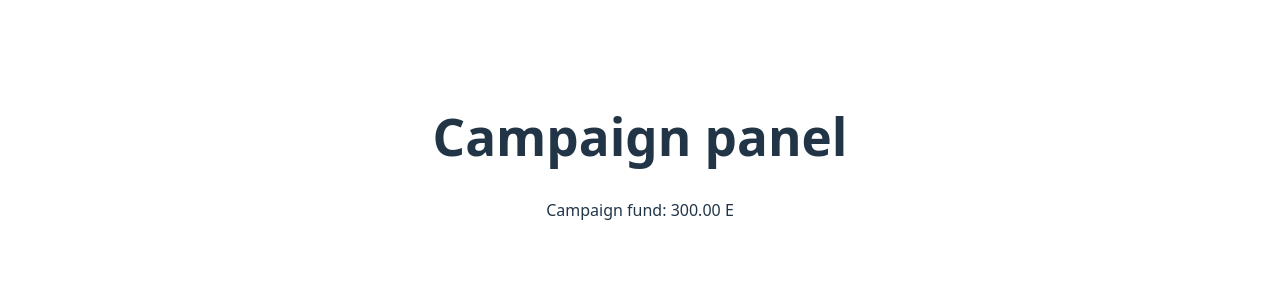
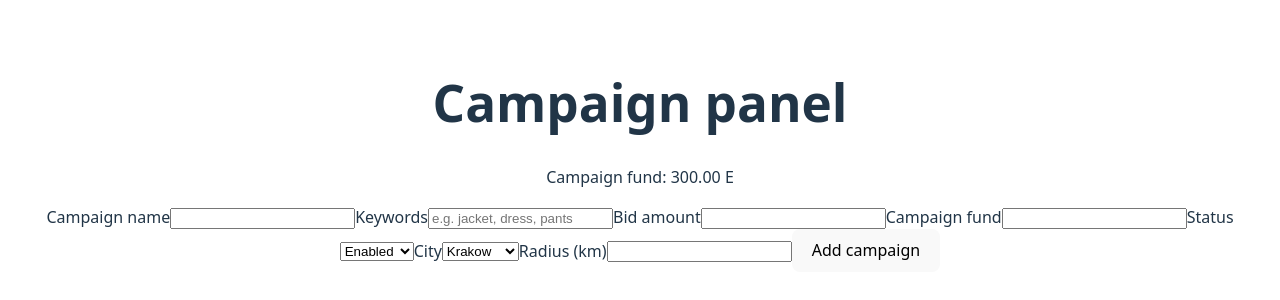
Before and after one commit to FaberNiko/Campaign, a React (Vite) app in the folder campaign-app/: page / in a window 1280 px wide. Shown: the part 244-544 px from the top of the page. Built offline with nearby package versions, Linux system fonts and the light colour scheme.

Commit message:
Created simple form and added it to App.jsx

```diff
--- a/campaign-app/src/App.jsx
+++ b/campaign-app/src/App.jsx
@@ -1,4 +1,5 @@
 import { use, useState } from 'react'
+import { CampaignForm } from './components/CampaignForm';
 import './App.css'
 
 function App() {
@@ -9,6 +10,8 @@ function App() {
     <div>
       <h1>Campaign panel</h1>
       <p>Campaign fund: {fund.toFixed(2)} E</p>
+
+      <CampaignForm></CampaignForm>
     </div>
   )
 }
--- /dev/null
+++ b/campaign-app/src/components/CampaignForm.jsx
@@ -0,0 +1,39 @@
+import React from 'react'
+
+export const CampaignForm = () => {
+  return (
+    <form>
+        <label>Campaign name</label>
+        <input type="text" required/>
+
+        <label>Keywords</label>
+        <input type="text" placeholder='e.g. jacket, dress, pants ' required/>
+
+        <label>Bid amount</label>
+        <input type="number" min="0.1" required/>
+
+        <label>Campaign fund</label>
+        <input type="number" required/>
+
+        <label>Status</label>
+        <select required>
+            <option value="on">Enabled</option>
+            <option value="off">Disabled</option>
+        </select>
+
+        <label>City</label>
+        <select>
+            <option>Krakow</option>
+            <option>Warsaw</option>
+            <option>Wroclaw</option>
+            <option>Gdansk</option>
+            <option>Katowice</option>
+        </select>
+
+        <label>Radius (km)</label>
+        <input type='number'/>
+
+        <button type='submit'>Add campaign</button>
+    </form>
+  )
+}
```
